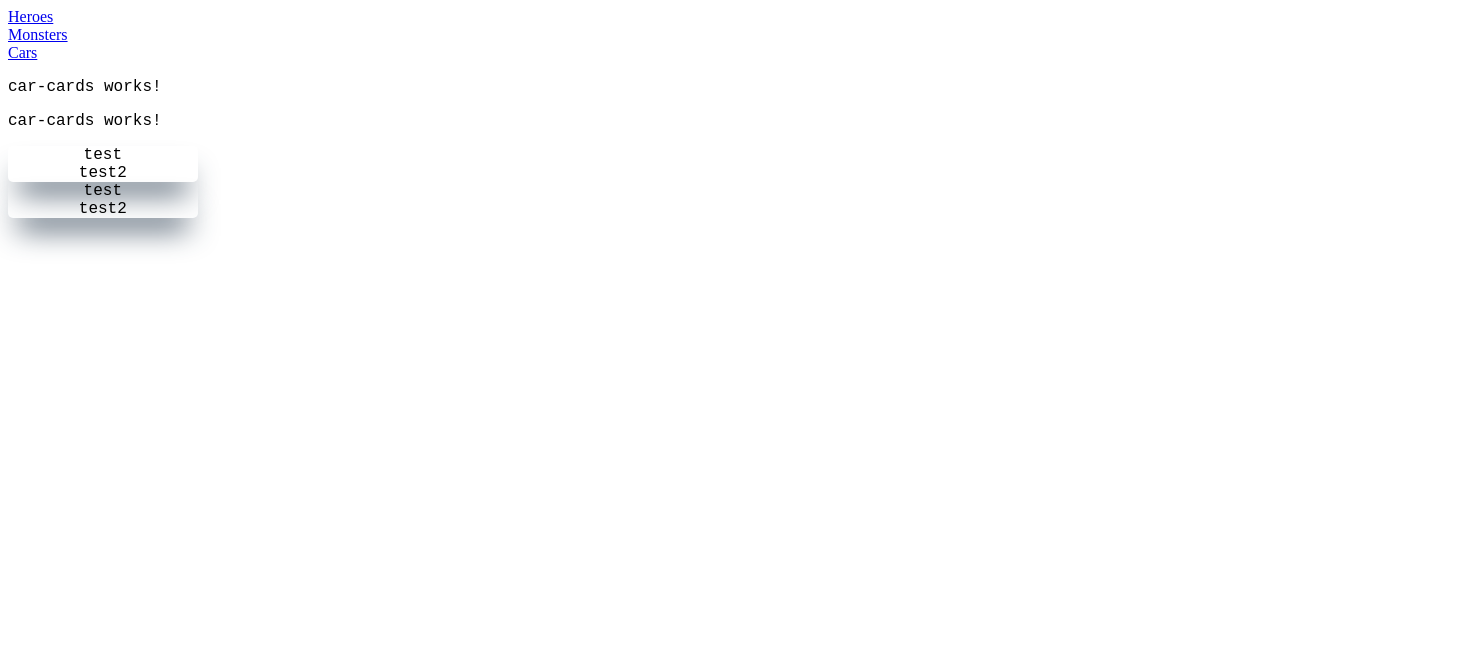
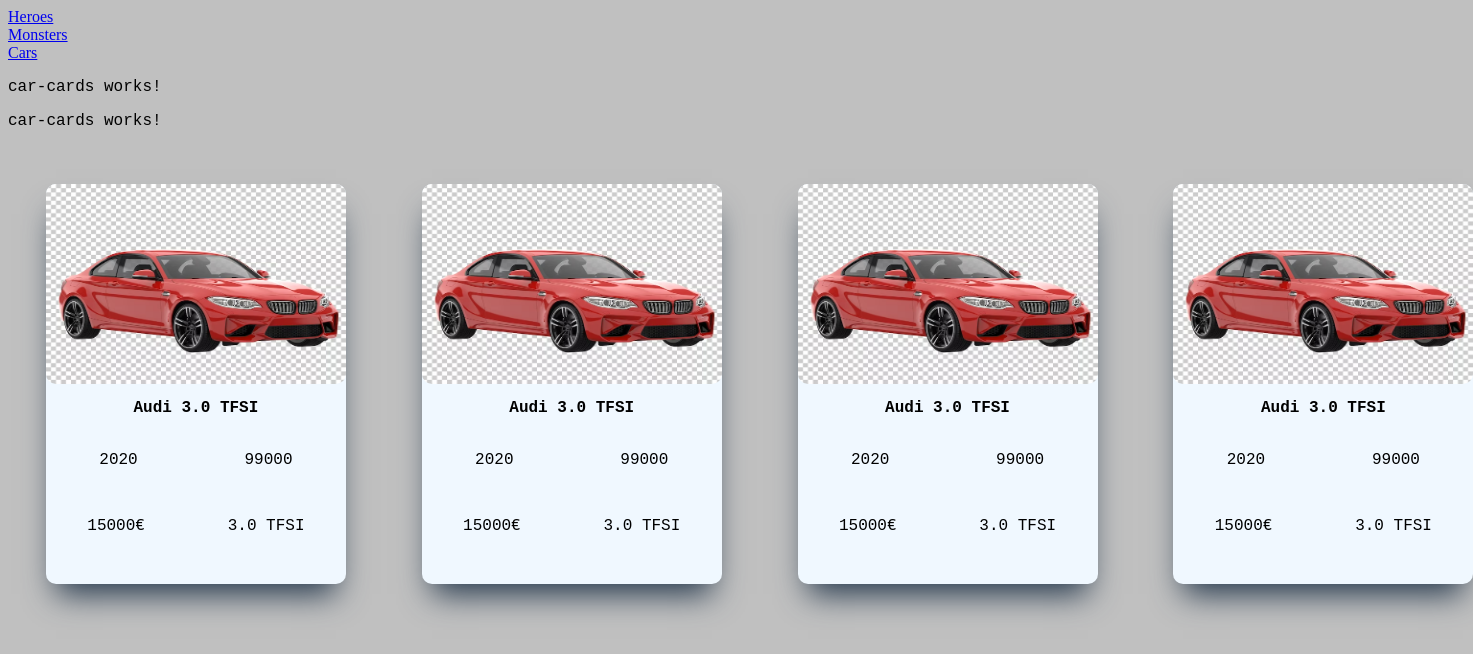
Before and after one commit to tfc1904/car-sell-webiste, an Angular app: page /cars in a window 1280 px wide. Shown: the top 654 px of the page, 1473 px wide, since content can reach past the window. Built offline with nearby package versions, Linux system fonts and the light colour scheme.

Commit message:
added some improvements on car for cards

```diff
--- a/src/app/car-cards/car-cards.component.html
+++ b/src/app/car-cards/car-cards.component.html
@@ -3,14 +3,23 @@
 <p class="testFont2">car-cards works!</p>
 
 
-<div style="margin-bottom: 30px">
-	<div class="card-skeleton">
-		<span class="testFont">test</span>
-		<span class="testFont2">test2</span>
-	</div>
-
-	<div class="card-skeleton">
-		<span class="testFont">test</span>
-		<span class="testFont2">test2</span>
+<div style="display: flex; flex-direction: row">
+	<div class="card-skeleton" *ngFor="let car of carDetailsMockedData">
+		<div class="car-img">
+			<img class="car-img_" src="assets/bmw.avif" width="300px" height="200px" alt="bmw"/>
+		</div>
+		<div class="car-detail">
+			<span>{{car.carDetail}}</span>
+		</div>
+		<div class="car-details">
+			<div class="car-details-first">
+				<span class="testFont">{{car.year}}</span>
+				<span class="testFont2">{{car.km}}</span>
+			</div>
+			<div class="car-details-second">
+				<span class="testFont">{{car.price}}</span>
+				<span class="testFont2">{{car.power}}</span>
+			</div>
+		</div>
 	</div>
 </div>
--- a/src/app/car-cards/car-cards.component.scss
+++ b/src/app/car-cards/car-cards.component.scss
@@ -1,15 +1,63 @@
+.car-card-container {
+  display: flex;
+  justify-content: center;
+  align-items: center;
+  flex-direction: row;
+
+}
+
 .card-skeleton {
-  border-radius: 5px;
+  border-radius: 10px;
   box-shadow: rgb(38, 57, 77) 0 20px 30px -10px;
   display: flex;
   flex-direction: column;
   align-items: center;
-  min-width: 15%;
-  max-width: 15%;
-  min-height: 30%;
-  max-height: 30%;
+  width: 300px;
+  height: 400px;
+  margin: 3%;
+  background-color: aliceblue;
+}
+
+.car-img {
+  width: 300px;
+  height: 200px;
+
+  .car-img_ {
+    border-radius: 10px;
+  }
+}
+
+.car-details {
+  width: 300px;
+  height: 200px;
+  display: flex;
+  justify-content: space-evenly;
+  align-items: center;
+  flex-direction: column;
+  text-align: left;
+}
+
+.car-detail {
+  font-family: 'Inconsolata', monospace;
+  font-weight: bold;
+  display: flex;
+  justify-content: center;
+  align-items: center;
+  margin-top: 5%;
+}
+
+.car-details-first, .car-details-second {
+  display: flex;
+  justify-content: space-around;
+  align-items: center;
+  width: 100%;
+  padding-bottom: 5%;
+}
+
+.car-details-second {
 
 }
+
 
 .testFont {
   font-family: 'Inconsolata', monospace;
--- a/src/app/car-cards/car-cards.component.ts
+++ b/src/app/car-cards/car-cards.component.ts
@@ -1,4 +1,5 @@
 import { Component, OnInit } from '@angular/core';
+import { carDetailsMocked } from './car-details-mocked';
 
 @Component({
   selector: 'app-car-cards',
@@ -7,9 +8,12 @@
 })
 export class CarCardsComponent implements OnInit {
 
+  carDetailsMockedData = carDetailsMocked;
+
   constructor() { }
 
   ngOnInit(): void {
+    console.log('carDetailsMockedData -', this.carDetailsMockedData);
   }
 
 }
--- /dev/null
+++ b/src/app/car-cards/car-details-mocked.ts
@@ -0,0 +1,43 @@
+import {CarDetails} from '../models/car-details';
+
+export const carDetailsMocked: CarDetails[] = [
+  {
+    brand: 'Audi',
+    image: '',
+    km: 99000,
+    price: '15000€',
+    power: '3.0 TFSI',
+    carDetail: 'Audi 3.0 TFSI',
+    year: 2020
+  },
+  {
+    brand: 'Audi',
+    image: '',
+    km: 99000,
+    price: '15000€',
+    power: '3.0 TFSI',
+    carDetail: 'Audi 3.0 TFSI',
+    year: 2020
+
+  },
+  {
+    brand: 'Audi',
+    image: '',
+    km: 99000,
+    price: '15000€',
+    power: '3.0 TFSI',
+    carDetail: 'Audi 3.0 TFSI',
+    year: 2020
+
+  },
+  {
+    brand: 'Audi',
+    image: '',
+    km: 99000,
+    price: '15000€',
+    power: '3.0 TFSI',
+    carDetail: 'Audi 3.0 TFSI',
+    year: 2020
+
+  },
+];
--- /dev/null
+++ b/src/app/models/car-details.ts
@@ -0,0 +1,9 @@
+export interface CarDetails {
+  brand: string;
+  image: string;
+  km: number;
+  price: string;
+  power: string;
+  carDetail: string;
+  year: number;
+}
--- a/src/styles.scss
+++ b/src/styles.scss
@@ -1 +1,4 @@
 /* You can add global styles to this file, and also import other style files */
+body {
+  background-color: silver;
+}
```
Also changed, not shown: src/app/app.module.ts (+6 -2 lines), src/assets/bmw.avif (added).
